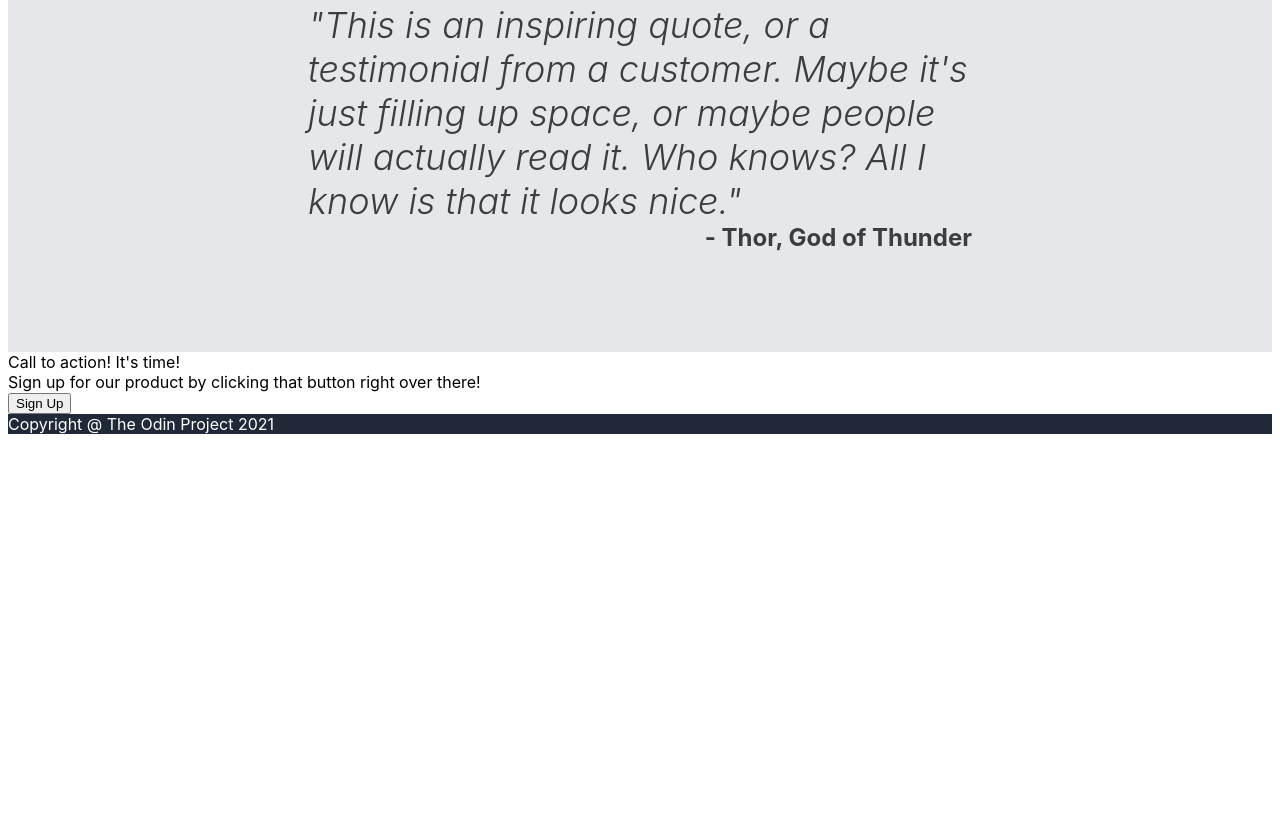
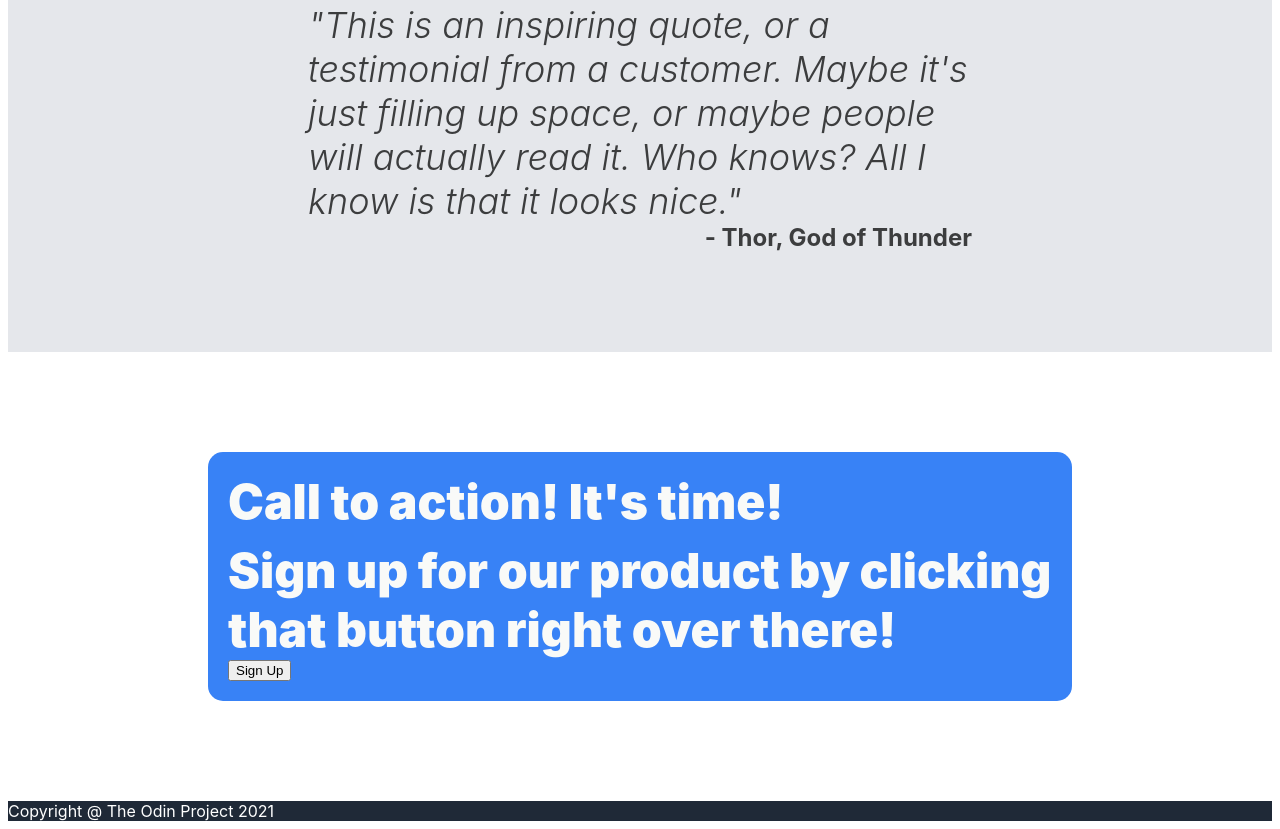
Before and after one commit to siyer20/landing-page-project, a plain HTML site: page index.html in a window 1280 px wide. Shown: the part 1247-2076 px from the top of the page. Before the commit the page ends 1689 px from the top, so only its background shows below. Drawn offline with Linux system fonts and the light colour scheme.

Commit message:
Formatted Call to Action banner in Q4
Added a background color as well as spacing in
terms of margins and padding. Additionally
rounded the edge of the box.

```diff
--- a/index.html
+++ b/index.html
@@ -69,7 +69,7 @@
 
         <div class="q4">
             <div class="call-to-action">
-                <div>
+                <div class="text">
                     <div>Call to action! It's time!</div>
                     <div>Sign up for our product by clicking that button right over there!</div>
                 </div>
--- a/style.css
+++ b/style.css
@@ -128,6 +128,17 @@ a{
     font-weight: bold;
 }
 
+.call-to-action{
+    margin: 100px 200px;
+
+    background-color: #3882f6;
+    color: white;
+    padding: 20px;
+    box-sizing: border-box;
+    border-radius: 15px;
+
+}
+
 .footer{
     display: flex;
     background-color: #1f2937;
```
